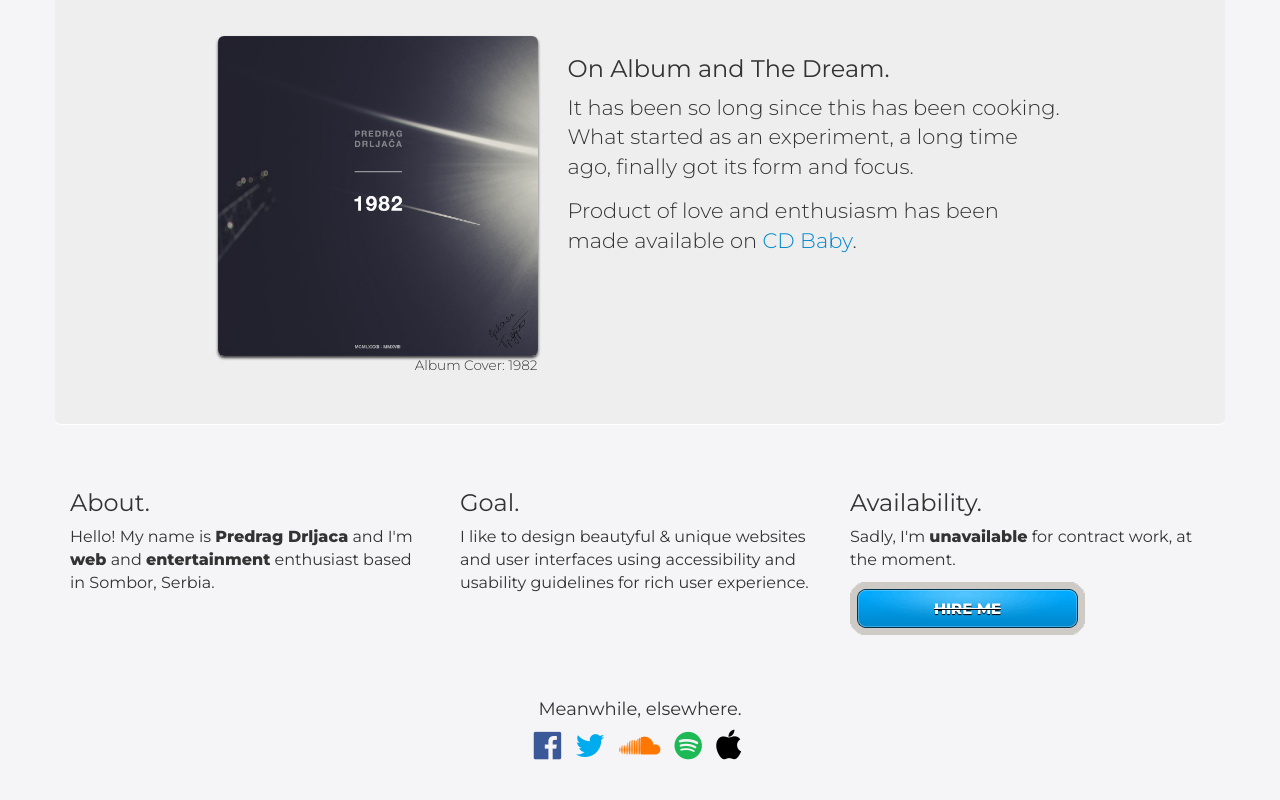
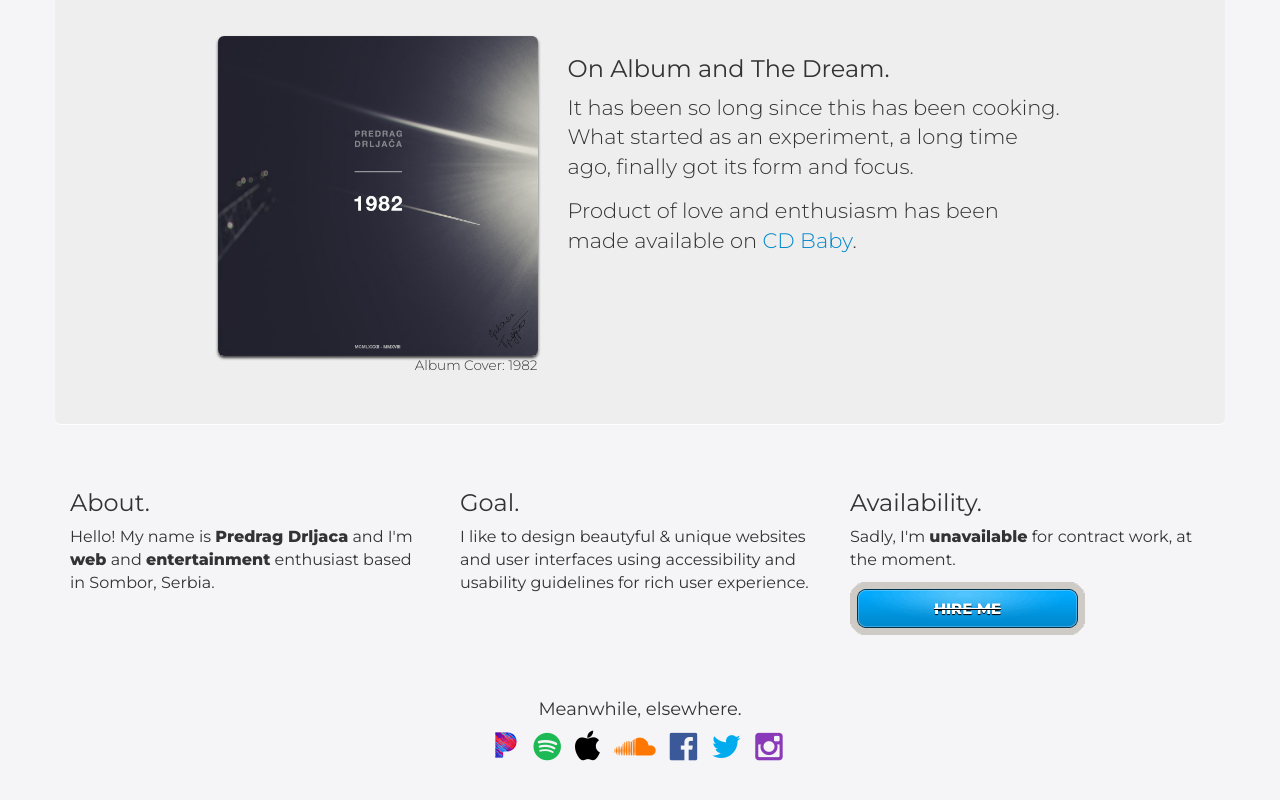
Before and after one commit to pedjamusic/iampedja-html, a plain HTML site: page index.html in a window 1280 px wide. Shown: the part 358-1158 px from the top of the page. Drawn offline with Linux system fonts and the light colour scheme.

Commit message:
Adding Pandora and Instagram.

```diff
--- a/index.html
+++ b/index.html
@@ -77,11 +77,13 @@
 				<section class="text-center">
 					<h4>Meanwhile, elsewhere.</h4>
 					<ul id="elsewhere" class="list-inline">
+						<li class="list-inline-item"><a class="pandora" href="https://pandora.app.link/UgLuffihA6" title="Check my music on Pandora" aria-label="Pandora"><span class="sr-only">Pandora</span></a></li>
+						<li class="list-inline-item"><a class="spotify" href="https://open.spotify.com/artist/0tckTD8qWbw3BqCdOpI4eI?si=lA7GzOlgRlGKM4PCDXjalg" title="Check my music on Spotify" aria-label="Spotify"><i class="fa fa-spotify fa-2x" aria-hidden="true"></i><span class="sr-only">Spotify</span></a></li>
+						<li class="list-inline-item"><a class="apple" href="https://music.apple.com/us/artist/predrag-drljaca/1437045064" title="Check my music on Apple Music" aria-label="Apple Music"><i class="fa fa-apple fa-2x" aria-hidden="true"></i><span class="sr-only">Apple Music</span></a></li>
+						<li class="list-inline-item"><a class="soundcloud" href="https://soundcloud.com/pedjamusic" title="Go to My Sondcloud page" aria-label="Soundcloud"><i class="fa fa-soundcloud fa-2x" aria-hidden="true"></i><span class="sr-only">Soundcloud</span></a></li>
 						<li class="list-inline-item"><a class="facebook" href="https://www.facebook.com/iampedja/" title="Go to I Am Pedja on Facebook" aria-label="Facebook"><i class="fa fa-facebook-official fa-2x" aria-hidden="true"></i><span class="sr-only">Facebook</span></a></li>
 						<li class="list-inline-item"><a class="twitter" href="https://twitter.com/webpedja" title="Go to I Am Pedja on Twitter" aria-label="Twitter"><i class="fa fa-twitter fa-2x" aria-hidden="true"></i><span class="sr-only">Twitter</span></a></li>
-						<li class="list-inline-item"><a class="soundcloud" href="https://soundcloud.com/pedjamusic" title="Go to My Sondcloud page" aria-label="Soundcloud"><i class="fa fa-soundcloud fa-2x" aria-hidden="true"></i><span class="sr-only">Soundcloud</span></a></li>
-						<li class="list-inline-item"><a class="spotify" href="https://open.spotify.com/artist/0tckTD8qWbw3BqCdOpI4eI?si=lA7GzOlgRlGKM4PCDXjalg" title="Check my music on Spotify" aria-label="Spotify"><i class="fa fa-spotify fa-2x" aria-hidden="true"></i><span class="sr-only">Spotify</span></a></li>
-						<li class="list-inline-item"><a class="apple" href="https://music.apple.com/us/artist/predrag-drljaca/1437045064" title="Check my music on Apple Music" aria-label="Apple Music"><i class="fa fa-apple fa-2x" aria-hidden="true"></i><span class="sr-only">Apple Music</span></a></li>
+						<li class="list-inline-item"><a class="instagram" href="https://www.instagram.com/webpedja/" title="Go to I Am Pedja on Instagram" aria-label="Instagram"><i class="fa fa-instagram fa-2x" aria-hidden="true"></i><span class="sr-only">Instagram</span></a></li>
 					</ul>
 				</section>
 			</footer>
--- a/style.css
+++ b/style.css
@@ -97,3 +97,12 @@ a.apple:hover {
 	-webkit-background-clip: text;
 	-webkit-text-fill-color: transparent;
 }
+a.pandora {
+	background: url("images/pandora.png") center bottom no-repeat;
+	width: 27px;
+	height: 28px;
+	display: block;
+}
+a.instagram {
+	color: #8a3ab9;
+}
```
Also changed, not shown: NOTES.md (+3 -0 lines), images/facebook.png (deleted), images/goal.png (deleted), images/pandora.png (added), images/twitter.png (deleted), 2 other files.
